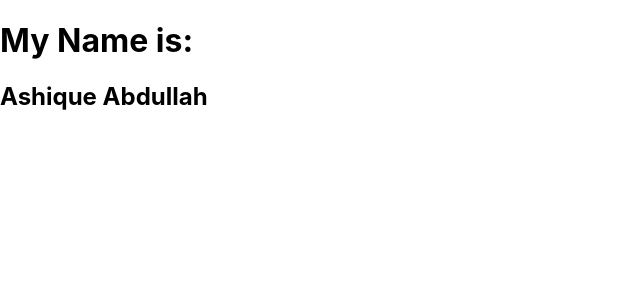
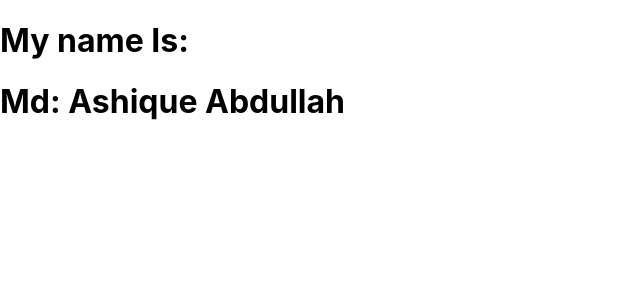
Before and after one commit to ashiqueabdullah/Learn-React-Js, a React (Create React App) app in the folder learn/: page / in a window 1280 px wide. Shown: the top 300 px of the page, without its empty margins (0-640 px from the left). Built offline with nearby package versions, Linux system fonts and the light colour scheme; the HTML template or start-up script is replaced by a standard one.

Commit message:
JSX Syntax

```diff
--- a/learn/src/App.js
+++ b/learn/src/App.js
@@ -2,20 +2,23 @@ import React from 'react';
 import './App.css';
 
 function App() {
-  return (
-    <div>
-      <h1>My Name is:</h1>
-      <Name />
-    </div>
-  );
+  // return (
+  //   <div>
+  //     <h1>My Name is:</h1>
+
+  //   </div>
+  // );
+
+  return React.createElement('div',null,React.createElement('h1',null,'My name Is:'),<Name />);
 }
 
 function Name() {
-  return (
-    <div>
-      <h2>Ashique Abdullah</h2>
-    </div>
-  );
+  // return (
+  //   <div>
+  //     <h2>Ashique Abdullah</h2>
+  //   </div>
+  // );
+  return React.createElement('div',null,React.createElement('h1',null,'Md: Ashique Abdullah'));
 }
 
 
```
